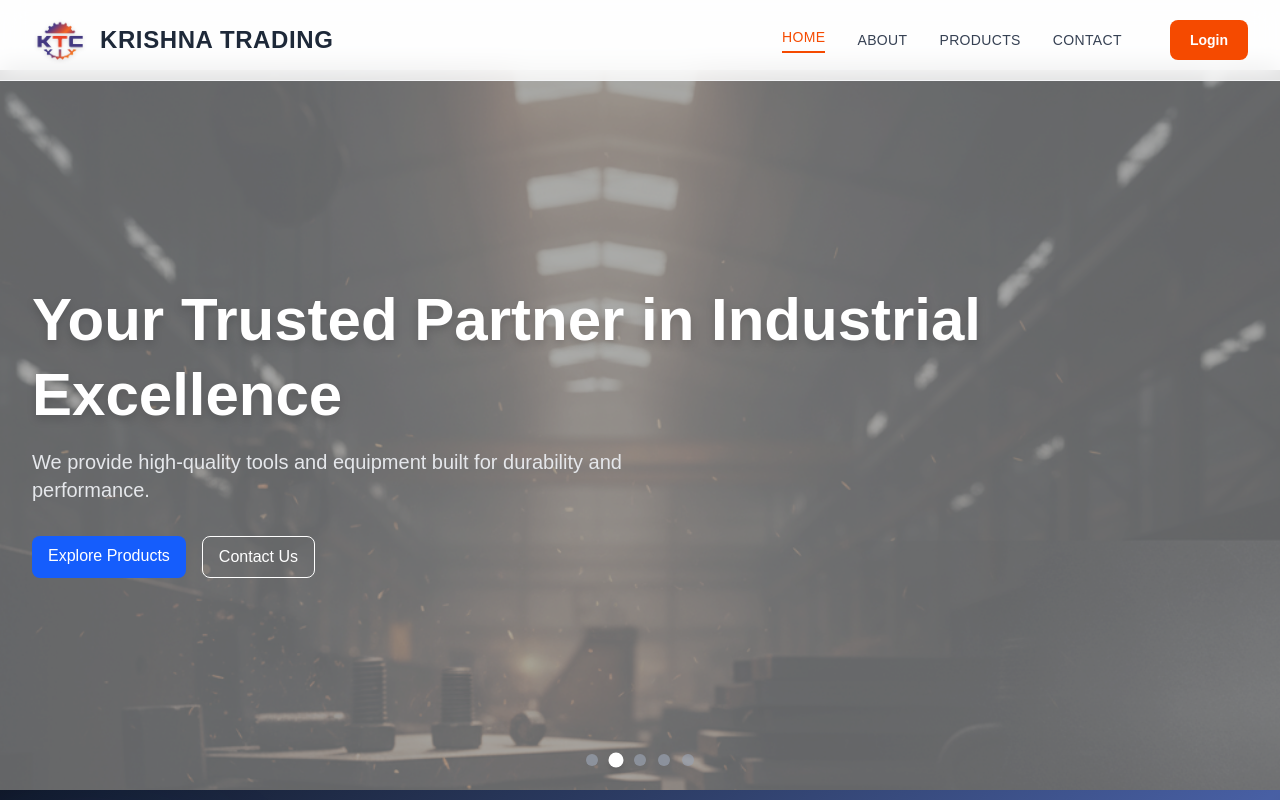
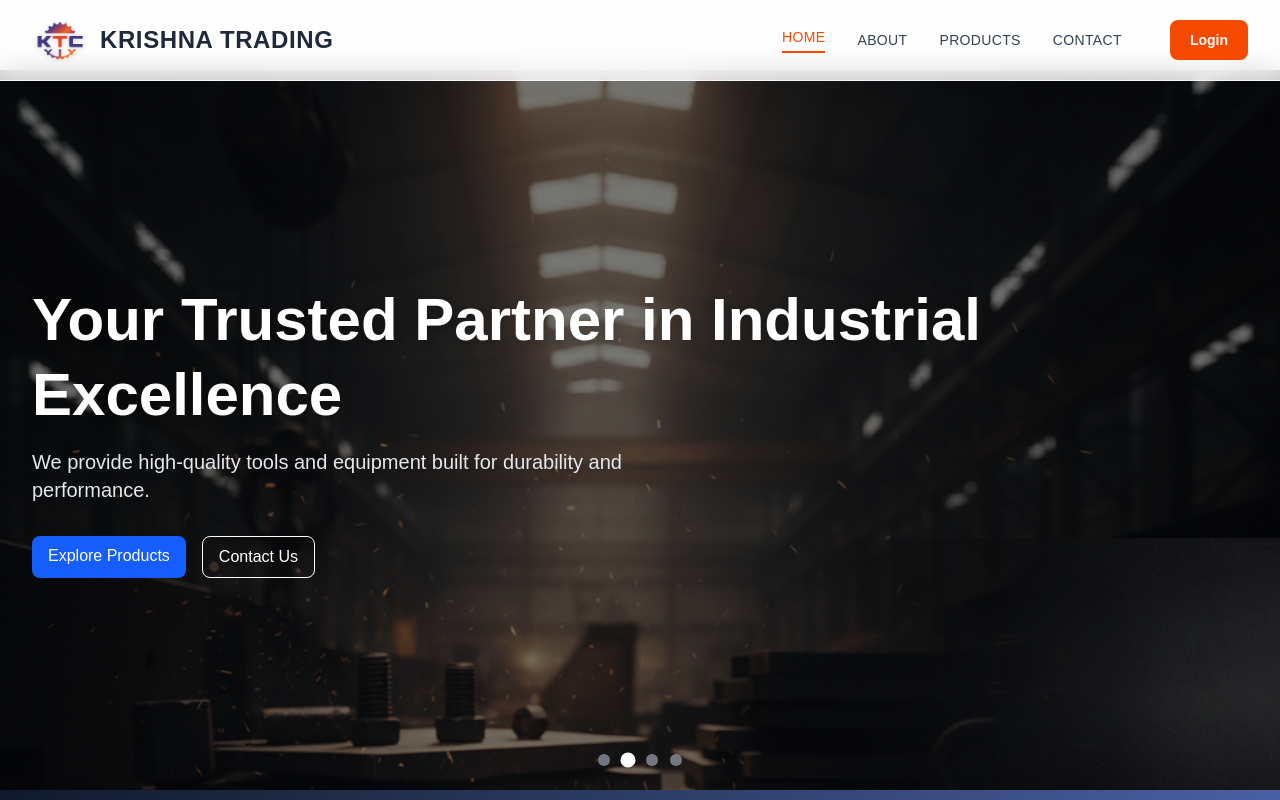
Before and after one commit to biswajit-dev-1999/krishnaTrading, a React (Vite) app: page / in a window 1280 px wide. Shown: the top 800 px of the page. Built offline with nearby package versions, Linux system fonts and the light colour scheme.

Commit message:
fix:hero-section update the bg and transition

```diff
--- a/src/components/sections/HeroSection.jsx
+++ b/src/components/sections/HeroSection.jsx
@@ -33,13 +33,13 @@ const slides = [
     subtitle:
       "From protective gear to heavy machinery — everything under one roof.",
   },
-  {
-    id: 5,
-    image: "/24.png",
-    title: "Innovative Solutions for Every Industry",
-    subtitle:
-      "Modern products designed for safety, productivity, and performance.",
-  },
+  // {
+  //   id: 5,
+  //   image: "/24.png",
+  //   title: "Innovative Solutions for Every Industry",
+  //   subtitle:
+  //     "Modern products designed for safety, productivity, and performance.",
+  // },
 ];
 
 const HeroSection = () => {
@@ -54,14 +54,14 @@ const HeroSection = () => {
   }, []);
 
   return (
-    <section className="relative w-full h-[90vh] overflow-hidden text-white">
+    <section className="relative w-full h-[90vh] overflow-hidden text-white bg-black">
     <AnimatePresence mode="wait">
       <motion.div
         key={slides[current].id}
         initial={{ opacity: 0, scale: 1.05 }}
         animate={{ opacity: 1, scale: 1 }}
-          exit={{ opacity: 0, scale: 0.95 }}
-          transition={{ duration: 1, ease: "easeInOut" }}
+        exit={{ opacity: 0, scale: 0.95 }}   // FIXED
+        transition={{ duration: 0.5, ease: "easeInOut" }} // smoother
         className="absolute inset-0"
       >
         <img
@@ -69,9 +69,10 @@ const HeroSection = () => {
           alt={slides[current].title}
           className="w-full h-full object-cover"
         />
-          <div className="absolute inset-0 bg-black/50 "></div>
+        <div className="absolute inset-0 bg-black/50"></div>
       </motion.div>
     </AnimatePresence>
+
 
       <Container className="relative z-10 flex flex-col items-center md:items-start justify-center h-full text-center md:text-left px-6">
         <motion.h1
```
Lines whose indentation alone changed are shown as unchanged.
